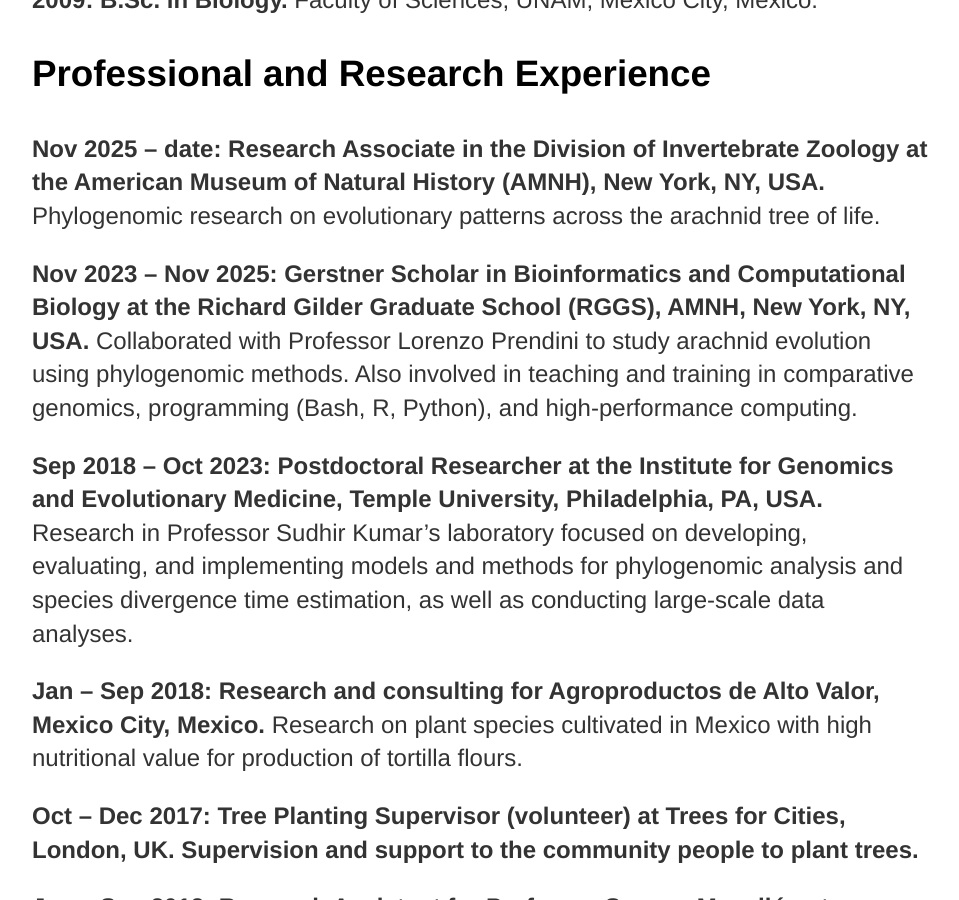
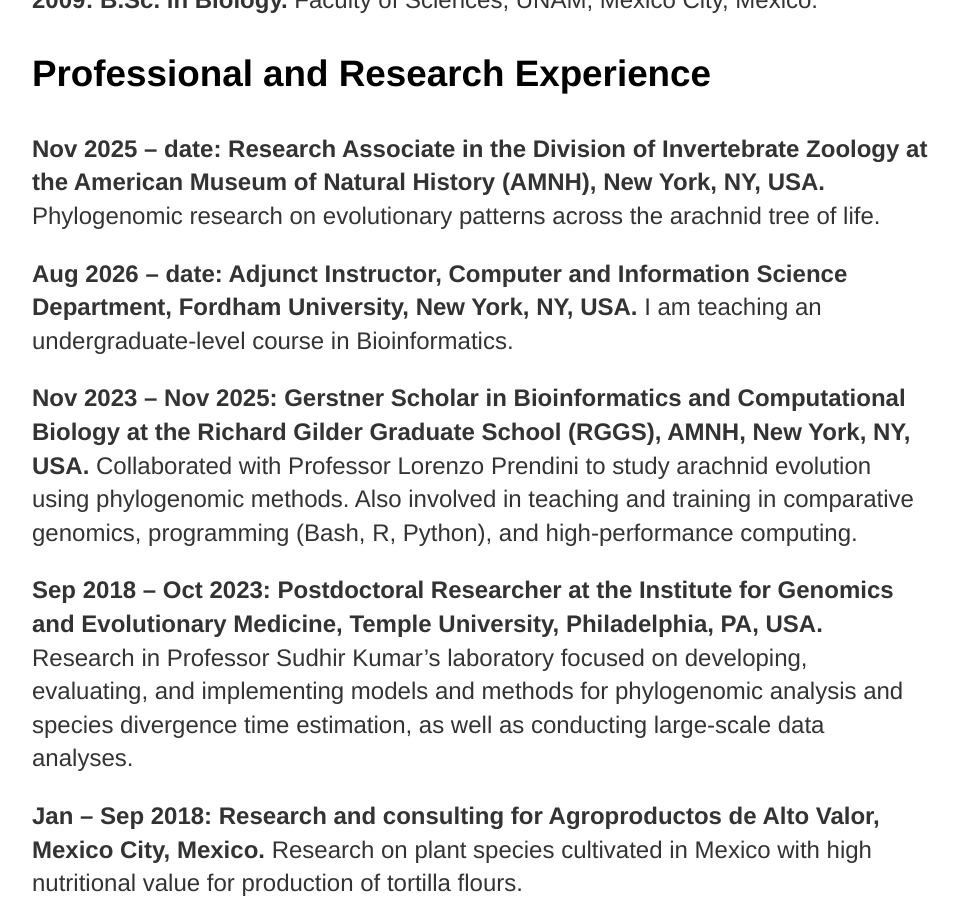
Before and after one commit to josebarbamontoya/josebarbamontoya.github.io, a Jekyll site: the page built from about/index.html, in a window 1280 px wide and 900 px high, scrolled down 1242 px. Shown: the whole window, without its empty margins (160-1119 px from the left). Built offline with Jekyll 4.4.1, drawn with Linux system fonts in a browser that asks for light colours.

Commit message:
Update index.html

```diff
--- a/about/index.html
+++ b/about/index.html
@@ -18,6 +18,7 @@
 
 	<h3><font color="black">Professional and Research Experience</h3>
 			<p><b>Nov 2025 – date: Research Associate in the Division of Invertebrate Zoology at the American Museum of Natural History (AMNH), New York, NY, USA.</b> Phylogenomic research on evolutionary patterns across the arachnid tree of life.
+			<p><b>Aug 2026 – date: Adjunct Instructor, Computer and Information Science Department, Fordham University, New York, NY, USA.</b> I am teaching an undergraduate-level course in Bioinformatics.
 			<p><b>Nov 2023 – Nov 2025: Gerstner Scholar in Bioinformatics and Computational Biology at the Richard Gilder Graduate School (RGGS), AMNH, New York, NY, USA.</b> Collaborated with Professor Lorenzo Prendini to study arachnid evolution using phylogenomic methods. Also involved in teaching and training in comparative genomics, programming (Bash, R, Python), and high-performance computing.
 			<p><b>Sep 2018 – Oct 2023: Postdoctoral Researcher at the Institute for Genomics and Evolutionary Medicine, Temple University, Philadelphia, PA, USA.</b> Research in Professor Sudhir Kumar’s laboratory focused on developing, evaluating, and implementing models and methods for phylogenomic analysis and species divergence time estimation, as well as conducting large-scale data analyses.
 			<p><b>Jan – Sep 2018: Research and consulting for Agroproductos de Alto Valor, Mexico City, Mexico.</b> Research on plant species cultivated in Mexico with high nutritional value for production of tortilla flours.
```
